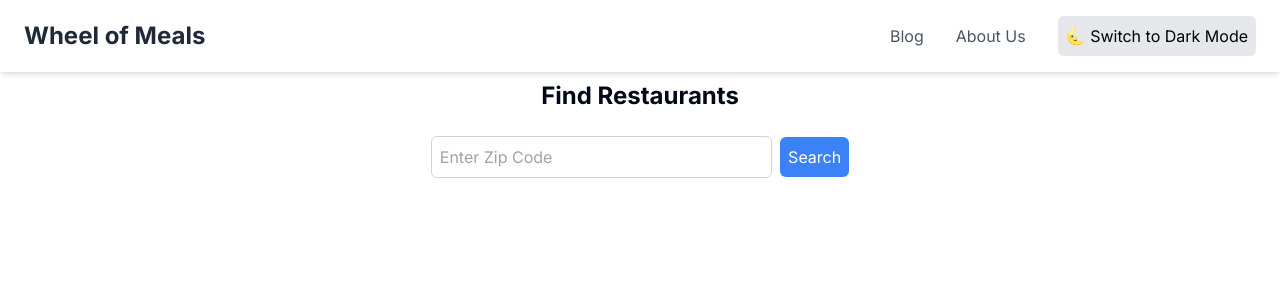
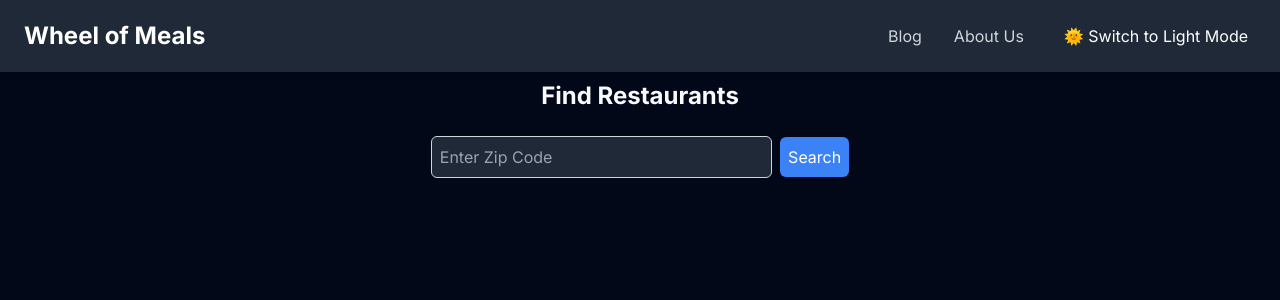
Before and after one commit to omeryildirim0/wheel, a Next.js app: page / in a window 1280 px wide. Shown: the top 300 px of the page. Built offline with nearby package versions, Linux system fonts and the light colour scheme.

Commit message:
default theme is dark

```diff
--- a/components/ThemeProvider.tsx
+++ b/components/ThemeProvider.tsx
@@ -16,13 +16,17 @@ interface ThemeProviderProps {
 }
 
 export const ThemeProvider: React.FC<ThemeProviderProps> = ({ children }) => {
-  const [theme, setTheme] = useState<string>('light');
+  // Set default theme to 'dark'
+  const [theme, setTheme] = useState<string>('dark');
 
   useEffect(() => {
     const storedTheme = localStorage.getItem('theme');
     if (storedTheme) {
       setTheme(storedTheme);
       document.documentElement.classList.add(storedTheme);
+    } else {
+      // Apply the default theme 'dark' if no stored theme is found
+      document.documentElement.classList.add('dark');
     }
   }, []);
 
--- a/components/ThemeToggleButton.tsx
+++ b/components/ThemeToggleButton.tsx
@@ -1,7 +1,7 @@
 "use client"; // Ensure this component is treated as a client component
 
 import React from 'react';
-import { useTheme } from '../components/ThemeProvider'; // Adjust the import path as needed
+import { useTheme } from '../components/ThemeProvider';
 
 const ThemeToggleButton: React.FC = () => {
   const { theme, toggleTheme } = useTheme();
```
